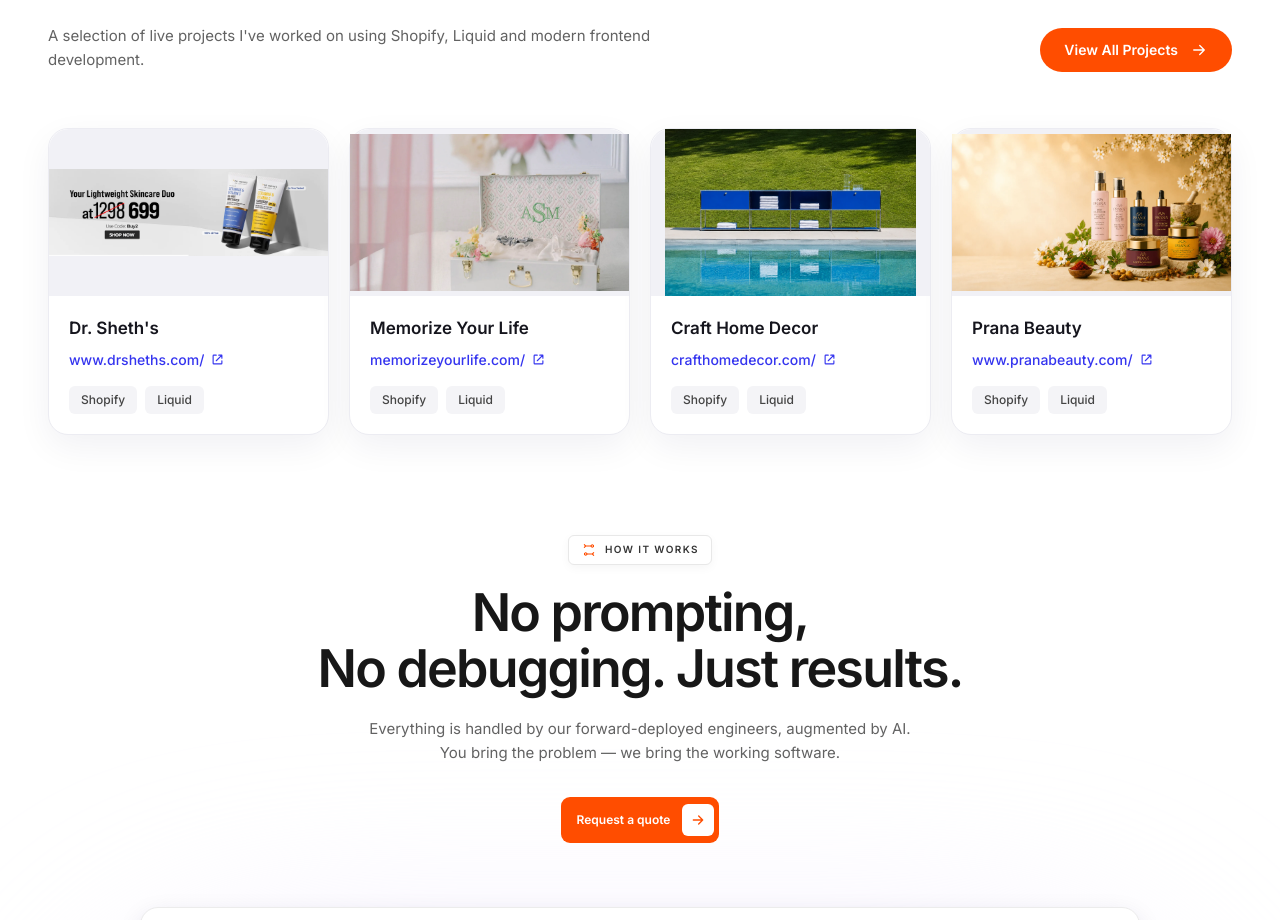
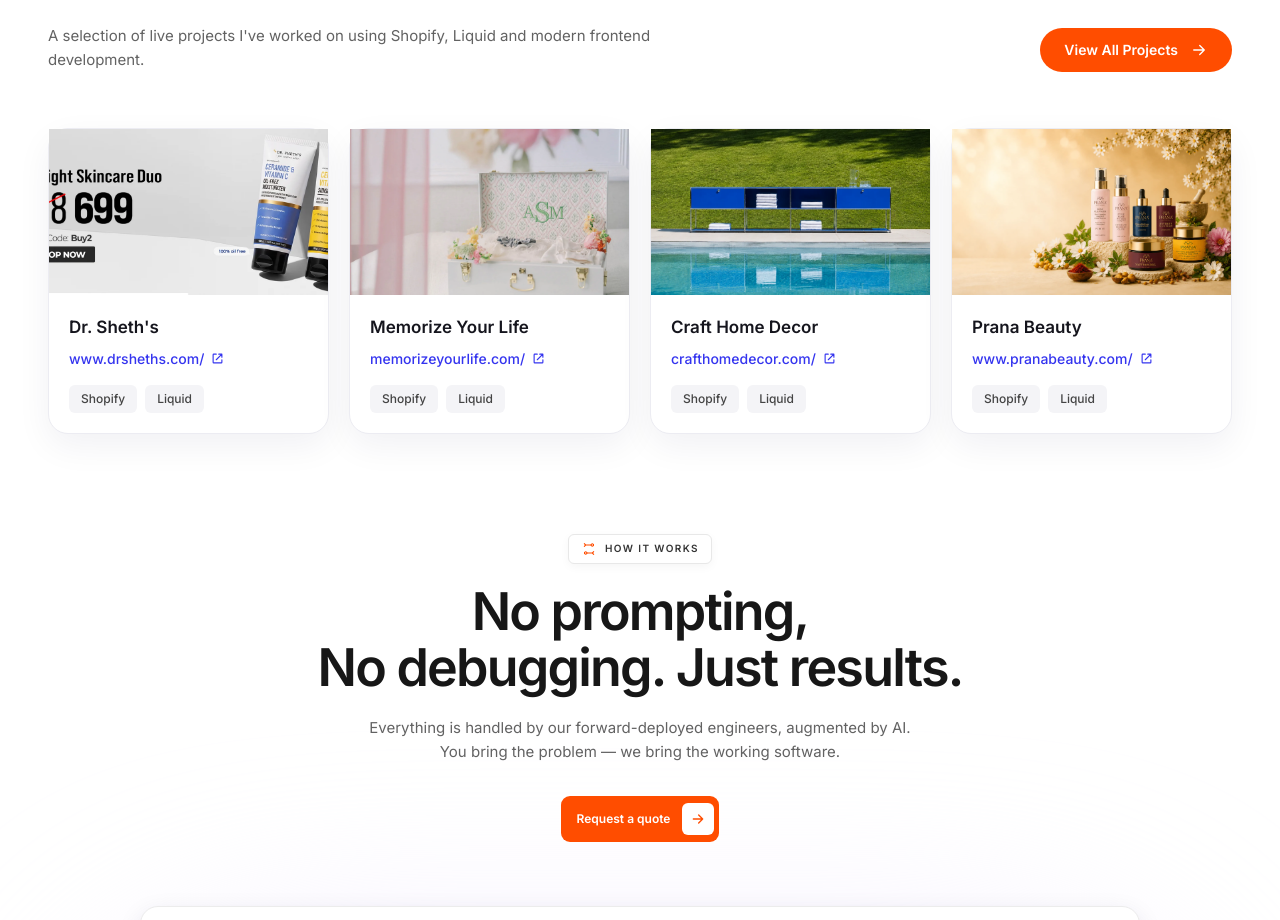
Before and after one commit to shivanithakur90/my-dev-website, a Next.js app: page / in a window 1280 px wide. Shown: the part 1729-2649 px from the top of the page. Built offline with nearby package versions, Linux system fonts and the light colour scheme.

Commit message:
Fill project image cards with cover images

```diff
--- a/components/home/WorkedOnSection.tsx
+++ b/components/home/WorkedOnSection.tsx
@@ -90,13 +90,13 @@
               rel="noopener noreferrer"
               className="rounded-[20px] border border-[#ececf2] bg-white shadow-[0_12px_35px_rgba(20,20,60,0.06)]"
             >
-              <div className="relative aspect-[5/3] rounded-t-[20px] bg-[#f1f1f6]">
+              <div className="relative aspect-[2048/1223] rounded-t-[20px] bg-[#f1f1f6]">
                 <Image
                   src={project.image}
                   alt={project.title}
                   fill
                   sizes="(max-width: 640px) 100vw, (max-width: 1024px) 50vw, 25vw"
-                  className="h-full w-full object-contain"
+                  className="h-full w-full object-cover"
                 />
               </div>
 
```
